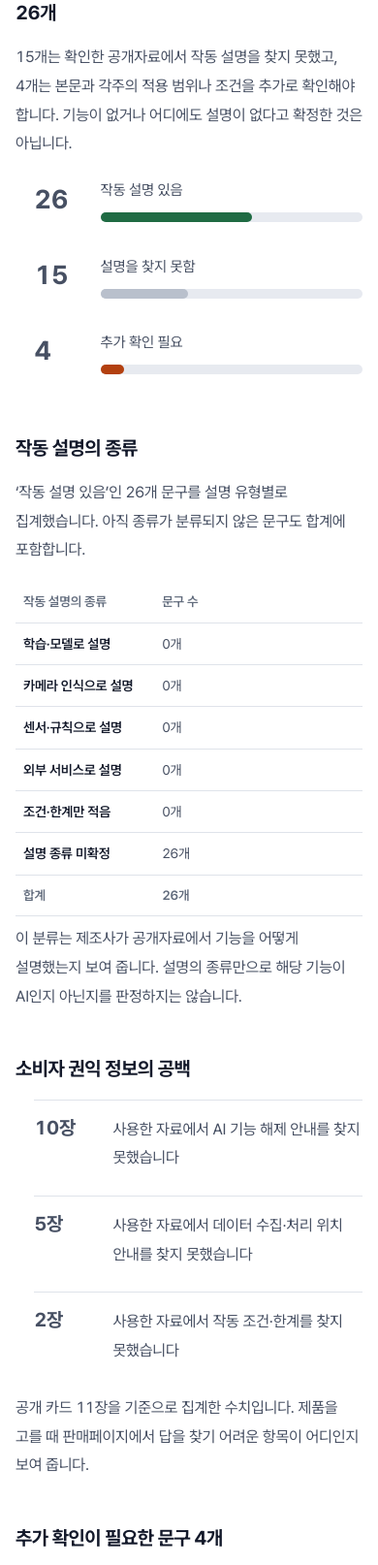
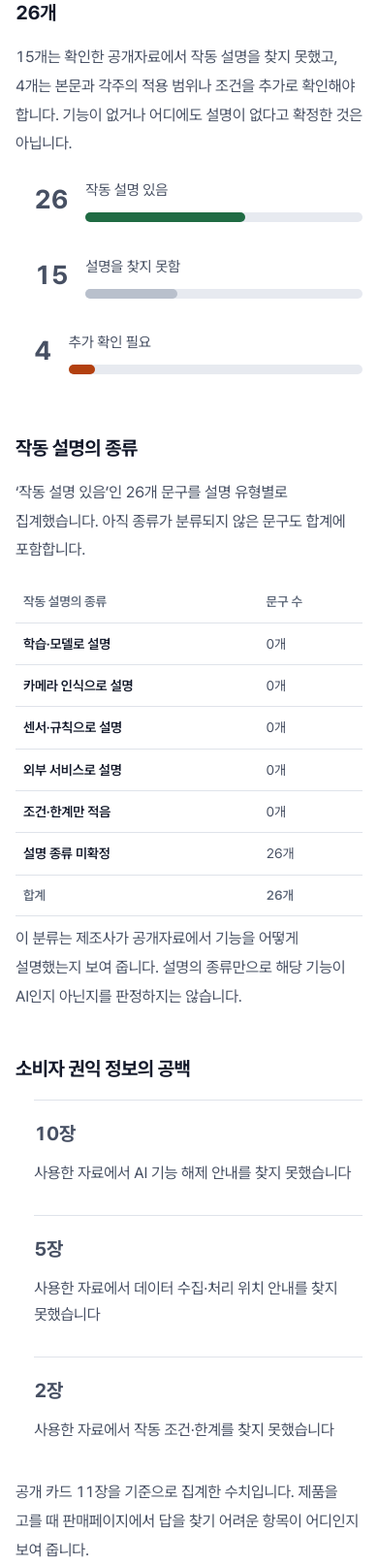
Before and after one commit to qutesophie-brilliant/aicard, a FastAPI app: page /findings in a window 390 px wide. Shown: the part 310-1924 px from the top of the page at 97% size. Run offline with FastAPI, Linux system fonts and the light colour scheme; data comes from the database, SQL or seed files in the repository.

Commit message:
Improve mobile metric spacing and text wrapping

```diff
--- a/app/static/style.css
+++ b/app/static/style.css
@@ -486,8 +486,8 @@ textarea { min-height: 150px; line-height: 1.6; }
 .flow em { display: block; margin-top: 6px; font-style: normal; font-size: .76rem; font-weight: 700; color: var(--navy); }
 .figures { display: grid; grid-template-columns: repeat(3, 1fr); gap: 10px; margin: 12px 0 14px; }
 .figures li { border: 1px solid var(--line); border-radius: var(--r-s); padding: 12px 14px; }
-.figures b { display: block; font-size: 1.6rem; letter-spacing: -0.03em; line-height: 1.1; color: var(--navy); }
-.figures span { font-size: .84rem; color: var(--ink-2); display: block; margin-top: 4px; line-height: 1.45; }
+.figures b { display: block; font-size: 1.6rem; letter-spacing: -0.03em; line-height: 1.3; color: var(--navy); word-break: keep-all; overflow-wrap: normal; }
+.figures span { font-size: .84rem; color: var(--ink-2); display: block; margin-top: 8px; line-height: 1.55; }
 .prose .how { margin: 12px 0 8px; grid-template-columns: repeat(2, 1fr); }
 .prose .how, .prose .figures, .prose .flow { list-style: none; padding-left: 0; color: inherit; }
 
@@ -657,7 +657,7 @@ footer.site a { color: var(--ink-3); text-decoration: underline; text-underline-
 /* ---- 드러난 것 ---- */
 .bars { list-style: none; padding: 0; margin: 18px 0 8px; display: grid; gap: 14px; }
 .bars li { display: grid; grid-template-columns: 4.2rem 1fr; grid-template-areas: "n t" "n b"; column-gap: 14px; align-items: center; }
-.bars b { grid-area: n; font-size: 1.7rem; font-weight: 700; letter-spacing: -.01em; font-variant-numeric: tabular-nums; }
+.bars b { grid-area: n; font-size: 1.7rem; font-weight: 700; letter-spacing: -.01em; font-variant-numeric: tabular-nums; white-space: nowrap; }
 .bars span { grid-area: t; font-size: .95rem; color: var(--ink-2, #4a5365); }
 .bars i { grid-area: b; display: block; height: 10px; border-radius: 999px; background: #e7eaf0; position: relative; margin-top: 6px; }
 .bars i::after { content: ""; position: absolute; inset: 0 auto 0 0; width: var(--w); border-radius: 999px; background: #1f6b43; }
@@ -665,13 +665,17 @@ footer.site a { color: var(--ink-3); text-decoration: underline; text-underline-
 .bars i.r::after { background: #b3400f; }
 .gaps { list-style: none; padding: 0; margin: 16px 0; display: grid; gap: 10px; }
 .gaps li { display: flex; gap: 14px; align-items: baseline; border-top: 1px solid var(--line, #e3e6ec); padding-top: 10px; }
-.gaps b { font-size: 1.25rem; font-weight: 700; min-width: 4.2rem; font-variant-numeric: tabular-nums; }
+.gaps b { font-size: 1.25rem; font-weight: 700; min-width: 4.2rem; flex-shrink: 0; font-variant-numeric: tabular-nums; white-space: nowrap; }
 .mism { margin: 16px 0; padding-left: 1.2rem; display: grid; gap: 18px; }
 .mism li { padding-left: .2rem; }
 .mm-claim { font-weight: 600; margin: 0 0 6px; }
 .mm-note { margin: 0 0 6px; color: var(--ink-2, #4a5365); font-size: .95rem; }
 .mm-from { margin: 0; font-size: .9rem; }
-@media (max-width: 520px) { .bars li { grid-template-columns: 3.4rem 1fr; } }
+@media (max-width: 520px) {
+  .bars li { grid-template-columns: max-content minmax(0, 1fr); column-gap: 18px; }
+  .gaps li { flex-direction: column; align-items: flex-start; gap: 8px; padding: 16px 0 6px; }
+  .gaps span { line-height: 1.7; }
+}
 
 /* 항목 4 처리 위치 · 항목 6 지원 기간 — 요약문 아래 한 줄 꼬리표 */
 .qa .flag{margin:6px 0 0;font-size:.92rem;color:var(--ink-2,#4a5568);
@@ -829,6 +833,10 @@ body.menu-open .topbar{z-index:60;background:var(--paper)}
   .prose table.map { table-layout: fixed; }
   .prose table.map th:first-child, .prose table.map td:first-child { width: 40%; }
   .prose table.map th, .prose table.map td { overflow-wrap: anywhere; }
+  .prose table.metric-map th:first-child, .prose table.metric-map td:first-child { width: 70%; word-break: keep-all; overflow-wrap: normal; }
+  .prose table.metric-map th:last-child, .prose table.metric-map td:last-child { white-space: nowrap; }
+  .quick-meta > .sep { display: none; }
+  .quick-meta .quick-scope { display: block; }
   .prose code, .pub code { overflow-wrap: anywhere; }
   .check-form, .check-form > *, .mini, .hero-grid > * { min-width: 0; }
   .check-form input:not([type="file"]), .check-form textarea,
--- a/app/templates/_check_body.html
+++ b/app/templates/_check_body.html
@@ -10,7 +10,7 @@
   <div class="lb-head">
     <div>
       <h2 class="lb-name">{{ pname }}</h2>
-      <p class="lb-meta">{% if url %}<a href="{{ url }}" target="_blank" rel="noopener">{{ url|replace('https://','')|truncate(60) }}</a><span class="sep">·</span>{% endif %}{{ card.checked_at|kdate }} 읽어 온 자료의 범위에서 확인</p>
+      <p class="lb-meta quick-meta">{% if url %}<a href="{{ url }}" target="_blank" rel="noopener">{{ url|replace('https://','')|truncate(60) }}</a><span class="sep">·</span>{% endif %}<time datetime="{{ card.checked_at[:10] }}">{{ card.checked_at|kdate }}</time> <span class="quick-scope">읽어 온 자료의 범위에서 확인</span></p>
     </div>
   </div>
   {% if notes %}<details class="summary-detail capture-scope"><summary>읽어 온 자료와 확인 범위</summary><ul>{% for n in notes %}<li>{{ n|haeyo }}</li>{% endfor %}</ul></details>{% endif %}
--- a/app/templates/base.html
+++ b/app/templates/base.html
@@ -19,7 +19,7 @@
 <link rel="icon" href="/static/favicon.png" type="image/png">
 <link rel="apple-touch-icon" href="/static/apple-touch-icon.png">
 <link rel="preload" href="/static/fonts/PretendardVariable-ko.woff2" as="font" type="font/woff2" crossorigin>
-  <link rel="stylesheet" href="/static/style.css?v=20261021upload">
+  <link rel="stylesheet" href="/static/style.css?v=20261021type">
 <script>
   // 깜빡임 방지: 저장된 보기 설정을 먼저 적용
   try {
--- a/app/templates/findings.html
+++ b/app/templates/findings.html
@@ -18,7 +18,7 @@
 
   <h2>작동 설명의 종류</h2>
   <p>‘작동 설명 있음’인 {{ tot.linked }}개 문구를 설명 유형별로 집계했습니다. 아직 종류가 분류되지 않은 문구도 합계에 포함합니다.</p>
-  <table class="map">
+  <table class="map metric-map">
     <tr><th>작동 설명의 종류</th><th>문구 수</th></tr>
     <tr><td>학습·모델로 설명</td><td>{{ tot.basis.learn }}개</td></tr>
     <tr><td>카메라 인식으로 설명</td><td>{{ tot.basis.vision }}개</td></tr>
```
